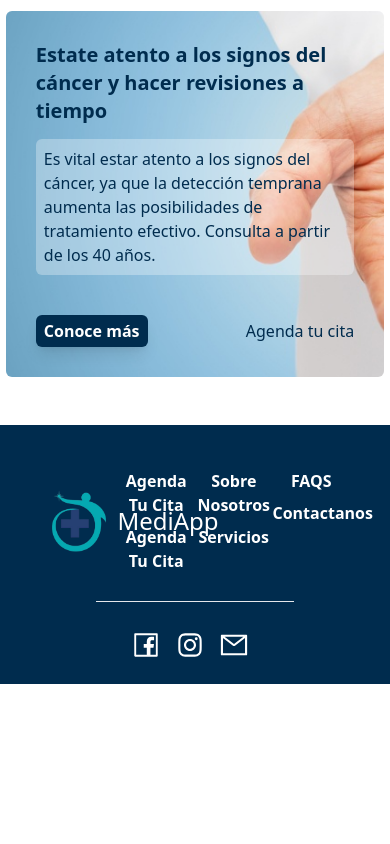
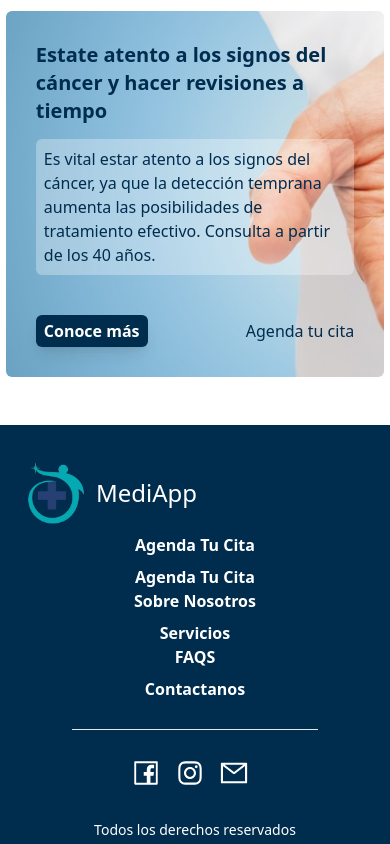
Before and after one commit to diegoparra08/medi_app, a React (Vite) app: page / in a window 390 px wide. Shown: the part 1015-1859 px from the top of the page. Before the commit the page ends 1699 px from the top, so only its background shows below. Built offline with nearby package versions, Linux system fonts and the light colour scheme.

Commit message:
responsive footer

```diff
--- a/src/components/Footer/Footer.jsx
+++ b/src/components/Footer/Footer.jsx
@@ -4,8 +4,8 @@ import logo from '../../images/logo1NB.png'
 
 const Footer = () => {
     return(
-        <footer className="bg-customBlue5 py-6 px-10 flex flex-col mt-8">
-            <div className="grid grid-cols-4 text-white mt-5">
+        <footer className="bg-customBlue5 pt-2 md:pt-6 px-4 md:px-10 flex flex-col mt-8">
+            <div className="grid  grid-cols-1 md:grid-cols-4 text-white mt-5">
                 <div className="flex items-center">
                     <img src={logo} alt="logo" className="w-20 h-20" />
                     <span className='text-2xl'>MediApp</span>
@@ -50,6 +50,9 @@ const Footer = () => {
                     </Link>
                 </div>
             </div>
+            <div className="mt-8 pb-1">
+                <p className="text-white text-center text-sm">Todos los derechos reservados</p>
+            </div>
 
         </footer>
     )
```
